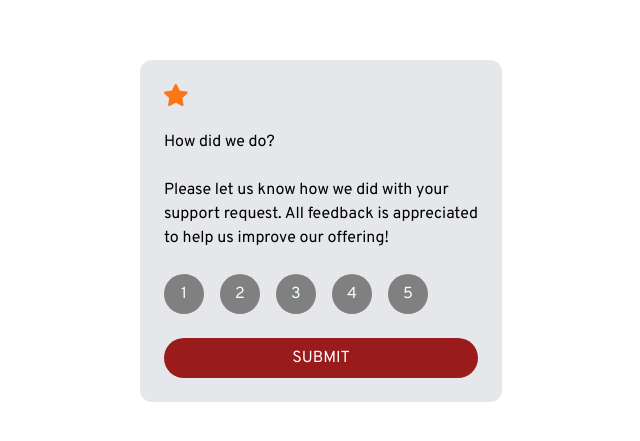
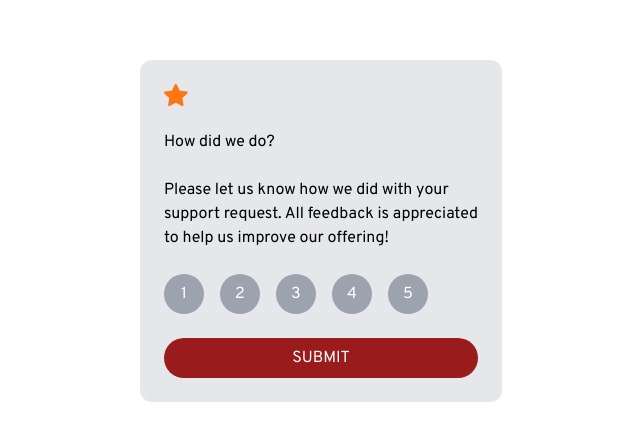
Before and after one commit to rajeevrk9901/rajeevrk9901-Intractive-rating-component, a React (Vite) app: page / in a window 1280 px wide. Shown: the part 169-610 px from the top of the page, without its empty margins (319-959 px from the left). Built offline with nearby package versions, Linux system fonts and the light colour scheme.

Commit message:
finished

```diff
--- a/src/App.jsx
+++ b/src/App.jsx
@@ -9,7 +9,7 @@ function App() {
   const [rating, setRating] = useState("")
 
   const Button = ({ value }) => {
-    return <button className='btn-number w-10 h-10' onClick={() => { setRating(value), console.log(value) }}  >{value}</button>
+    return <button className='rounded-full btn-number w-10 h-10 bg-gray-400 text-white focus:bg-red-400 hover:bg-red-400' onClick={() => { setRating(value), console.log(value) }}  >{value}</button>
   }
 
   return (
--- a/src/index.css
+++ b/src/index.css
@@ -20,17 +20,17 @@ body {
   /* background-color: red; */
 }
 
+/* color: azure; */
+/* ul li {
+  background-color: gray;
 
-ul li {
-  background-color: gray;
-  border-radius: 50%;
-  color: azure;
   font-size: medium;
   text-align: center;
   justify-content: center;
   display: flex;
   cursor: pointer;
-}
+} */
+
 
 /* ul li:active,
 ul li:focus,
```
